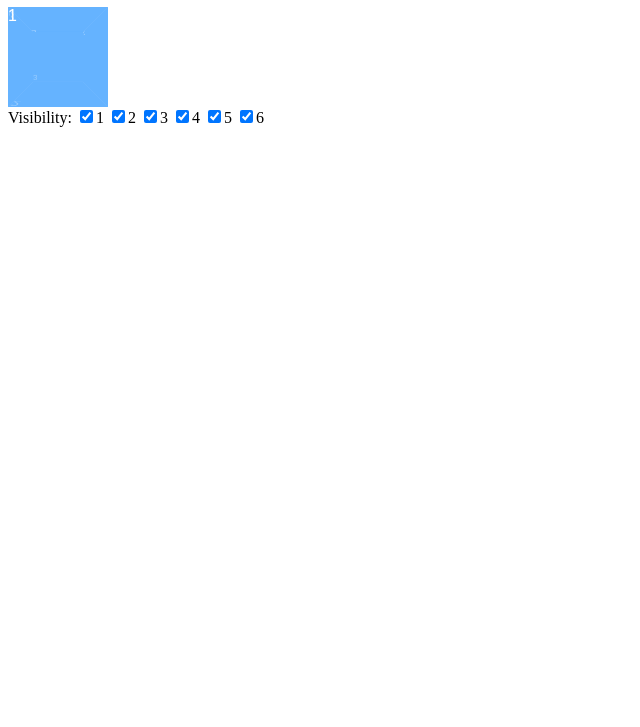
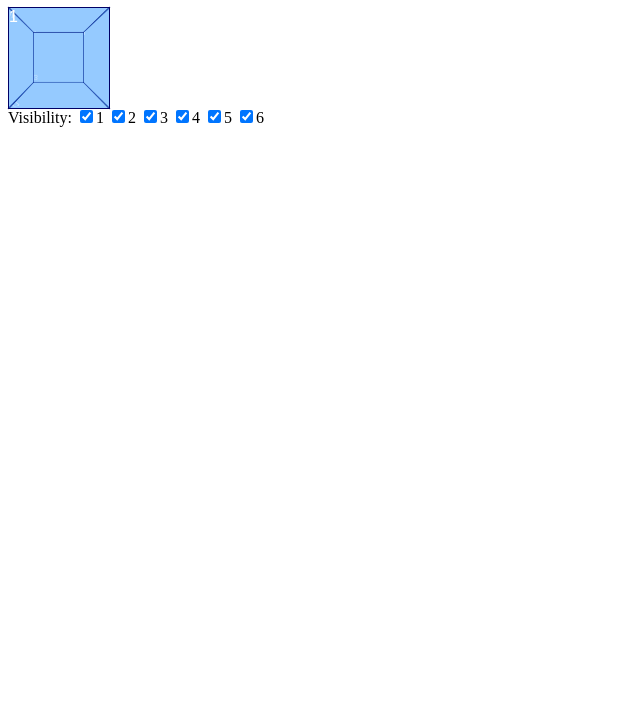
Before and after one commit to ginpei/uilab, a plain HTML site: page 3d-cube/index.html in a window 1280 px wide. Shown: the part 73-800 px from the top of the page, without its empty margins (0-640 px from the left). Drawn offline with Linux system fonts and the light colour scheme.

Commit message:
show borders

```diff
--- a/3d-cube/css.css
+++ b/3d-cube/css.css
@@ -4,7 +4,8 @@
 	width: 100px;
 }
 .ui-cube-surface {
-	background-color: rgba(51, 153, 255, 0.5);
+	background-color: rgba(51, 153, 255, 0.3);
+	border: solid 1px #006;
 	color: #fff;
 	font-family: sans-serif;
 	height: inherit;
```
